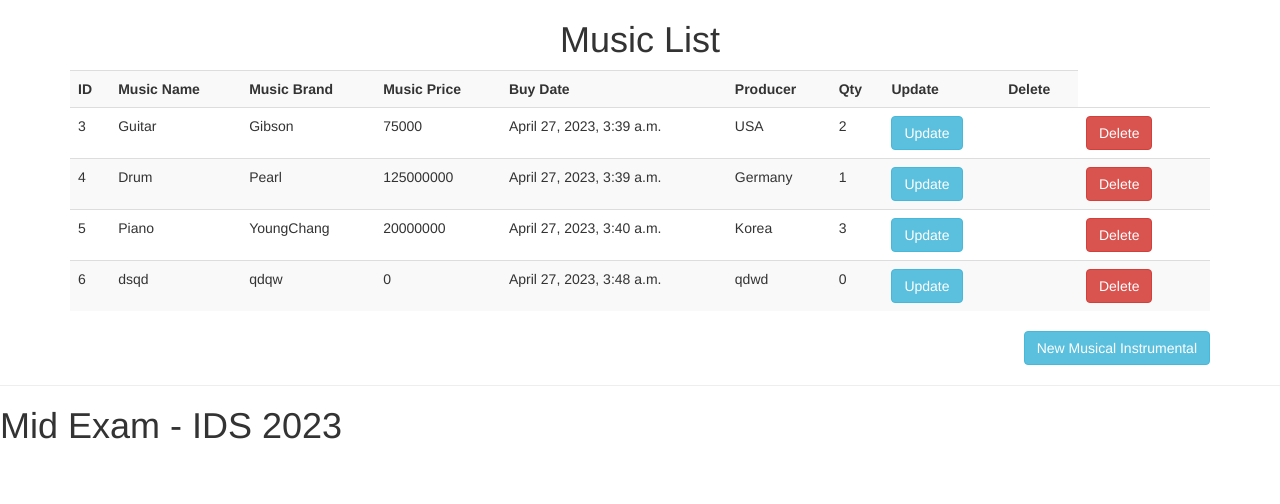
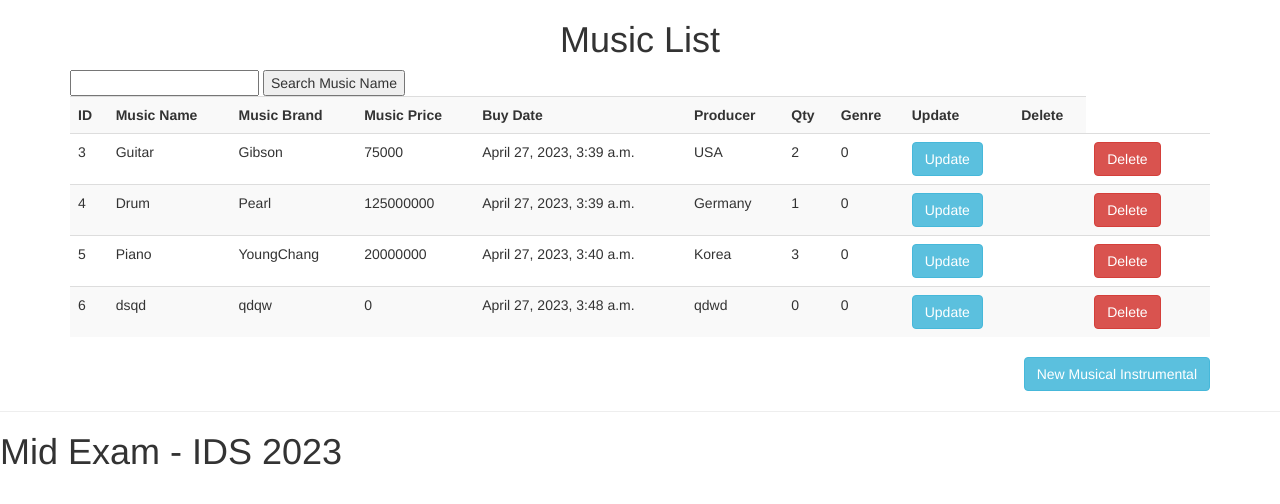
Before and after one commit to klll2/Music_Imhankyeol, a Django app: page /music/ in a window 1280 px wide. Shown: the part 52-556 px from the top of the page. Run offline with Django 4.2, Linux system fonts and the light colour scheme; data comes from the database, SQL or seed files in the repository; both versions use the stored data as it was after the commit; some libraries are stand-ins or nearby versions.

Commit message:
django_filter_function(0504)

```diff
--- a/Music/models.py
+++ b/Music/models.py
@@ -1,6 +1,12 @@
 from django.db import models
 from django.utils import timezone
 import datetime
+
+Genre_CHOICES = (
+    (0, 'Jazz'),
+    (1, 'Classic'),
+    (2, 'Pop'),
+)
 
 
 class Music(models.Model):
@@ -10,3 +16,4 @@ class Music(models.Model):
     music_buy = models.DateTimeField(default=timezone.now)
     music_producer = models.CharField(max_length=50)
     music_quantity = models.PositiveIntegerField(default=0)
+    music_genre = models.IntegerField(choices=Genre_CHOICES, default = 0)
--- a/Music/urls.py
+++ b/Music/urls.py
@@ -9,5 +9,7 @@ urlpatterns = [
     path('delete/<int:id>/', views.delete_music, name = 'delete_music'),
     path('home', views.home, name='home'),
     path('author', views.author, name='author'),
+    path('search_basic/', views.search_basic, name = 'search_music'),
+    path('search/', views.search, name = 'search_music2'),
 
 ]
--- a/Music/views.py
+++ b/Music/views.py
@@ -49,3 +49,20 @@ def home(request):
 
 def author(request):
     return render(request, 'index/author.html')
+
+def search_basic(request):
+    if 'q' in request.GET:
+        q = request.GET['q']
+        message = 'You searched for: %r' % request.GET['q']
+        musics = Music.objects.filter(music_name__icontains=q)
+
+    else:
+        message = 'You submitted an empty form.'
+    return render(request, 'usermgmt/list_musics.html', {'message': message, 'musics': musics})
+
+from .filter import MusicFilter
+
+def search(request):
+    user_list = Music.objects.all()
+    musics = MusicFilter(request.GET, queryset=user_list)
+    return render(request, 'usermgmt/list_search.html', {'filter': musics})
--- a/templates/usermgmt/list_musics.html
+++ b/templates/usermgmt/list_musics.html
@@ -3,6 +3,13 @@
 
 <h1><center>Music List</center></h1>
 <div class="container">
+
+
+<form action="/music/search_basic" method="get">
+        <input type="text" name="q">
+        <input type="submit" value="Search Music Name">
+</form>
+
 
 <table class="table table-striped">
   <tr>
@@ -13,6 +20,7 @@
      <th>Buy Date</th>
       <th>Producer</th>
       <th>Qty</th>
+      <th>Genre</th>
       <th> Update </th>
       <th>Delete</th>
 
@@ -26,6 +34,7 @@
     <td> {{ music.music_buy }}</td>
     <td> {{ music.music_producer }}</td>
     <td> {{ music.music_quantity }}</td>
+      <td> {{ music.music_genre }}</td>
       <td> <a class="btn btn-info" href ="{%url 'update_music' music.id %}" >Update  </a> <td>
       <td> <a class="btn btn-danger" href ="{%url 'delete_music' music.id %}" >Delete  </a> <td>
     </tr>
--- a/templates/usermgmt/music_form.html
+++ b/templates/usermgmt/music_form.html
@@ -11,6 +11,7 @@
       <label>Buy Date</label>  {{ form.music_buy }} </br>
       <label>Producer</label>  {{ form.music_producer }} </br>
       <label>Qty</label>  {{ form.music_quantity }} </br>
+      <label>Genre</label>  {{ form.music_genre }} </br>
   <button class="btn btn-default" type="submit">Save</button>
   <button onclick="window.history.back();" class="btn btn-default" type="button">Cancel</button>
 </form>
```
Also changed, not shown: Music/filter.py (added, +14 -0 lines), templates/usermgmt/list_search.html (added, +55 -0 lines), Music/migrations/0002_music_music_genre.py (added), db.sqlite3.
